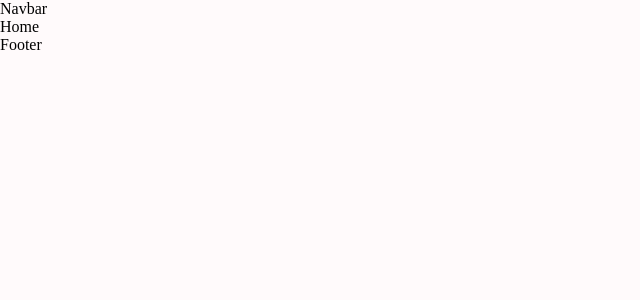
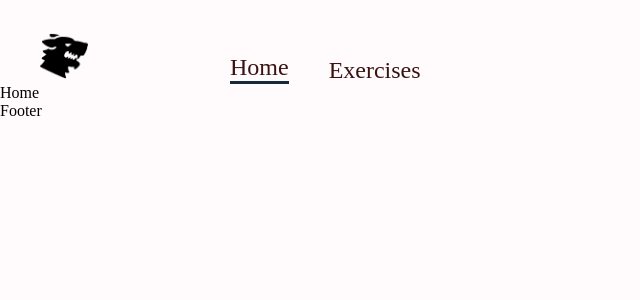
Before and after one commit to dylst/fitness-exercises, a React (Create React App) app: page / in a window 1280 px wide. Shown: the top 300 px of the page, without its empty margins (0-640 px from the left). Built offline with nearby package versions, Linux system fonts and the light colour scheme.

Commit message:
Add Navbar component

```diff
--- a/public/index.html
+++ b/public/index.html
@@ -2,14 +2,14 @@
 <html lang="en">
   <head>
     <meta charset="utf-8" />
-    <link rel="icon" href="%PUBLIC_URL%/favicon.ico" />
+    <link rel="icon" href="%PUBLIC_URL%/logo001.png" />
     <meta name="viewport" content="width=device-width, initial-scale=1" />
     <meta name="theme-color" content="#000000" />
     <meta
       name="description"
       content="Web site created using create-react-app"
     />
-    <link rel="apple-touch-icon" href="%PUBLIC_URL%/logo192.png" />
+    <link rel="apple-touch-icon" href="%PUBLIC_URL%/logo001.png" />
     <!--
       manifest.json provides metadata used when your web app is installed on a
       user's mobile device or desktop. See https://developers.google.com/web/fundamentals/web-app-manifest/
@@ -29,7 +29,7 @@
       href="https://fonts.googleapis.com/css?family=Roboto:300,400,500,700&display=swap"
     />
 
-    <title>FitShark</title>
+    <title>Gymwolf</title>
   </head>
   <body>
     <noscript>You need to enable JavaScript to run this app.</noscript>
--- a/src/components/Navbar.js
+++ b/src/components/Navbar.js
@@ -1,7 +1,52 @@
 import React from 'react';
+import { Link } from 'react-router-dom';
+import { Stack } from '@mui/material';
+
+import Logo from '../assets/images/logo2.png';
 
 const Navbar = () => {
-  return <div>Navbar</div>;
+  return (
+    <Stack
+      direction='row'
+      justifyContent='space-around'
+      sx={{
+        gap: { sm: '122px', xs: '40px' },
+        mt: { sm: '32px', xs: '20px' },
+        justifyContent: 'none',
+        px: '20px',
+      }}
+    >
+      <Link to='/'>
+        <img
+          src={Logo}
+          alt='logo'
+          style={{
+            width: '48px',
+            height: '48px',
+            margin: '0 20px',
+          }}
+        />
+      </Link>
+      <Stack direction='row' gap='40px' fontSize='24px' alignItems='flex-end'>
+        <Link
+          to='/'
+          style={{
+            textDecoration: 'none',
+            color: '#3a1212',
+            borderBottom: '3px solid #172a3a',
+          }}
+        >
+          Home
+        </Link>
+        <a
+          href='#exercises'
+          style={{ textDecoration: 'none', color: '#3a1212' }}
+        >
+          Exercises
+        </a>
+      </Stack>
+    </Stack>
+  );
 };
 
 export default Navbar;
```
Also changed, not shown: public/logo001.png (added), src/assets/images/logo2.png (added).
